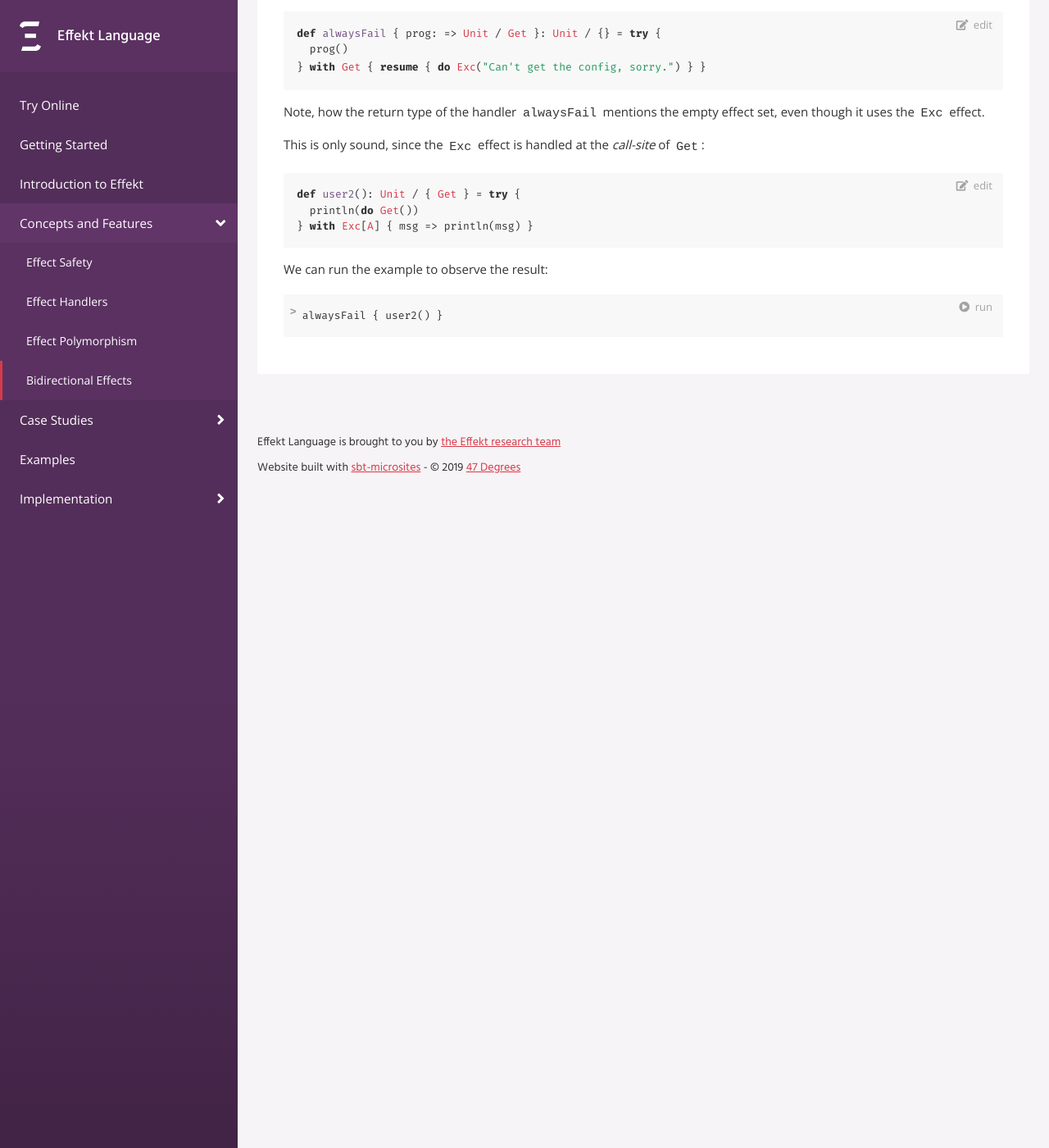
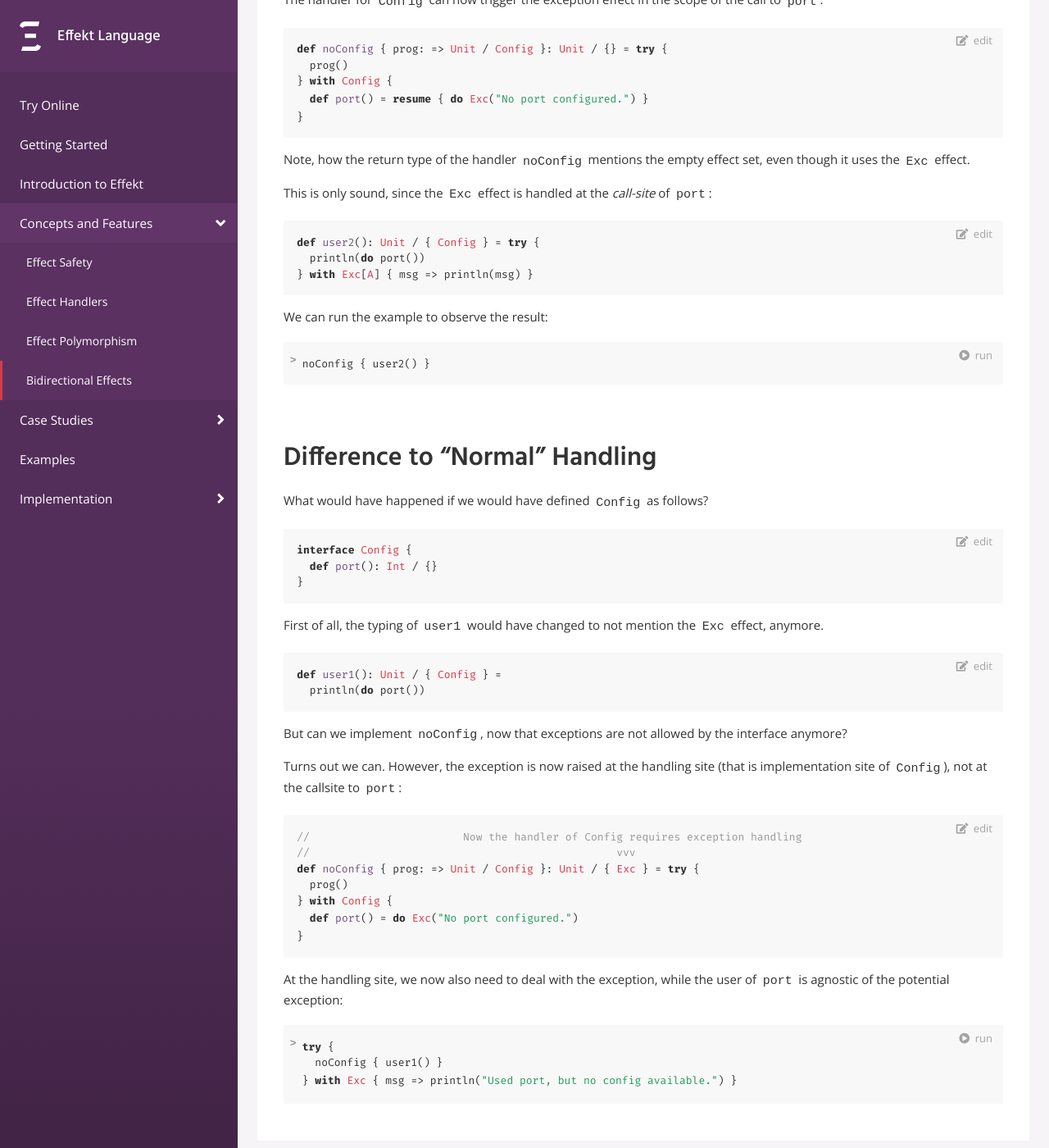
Before and after one commit to effekt-lang/effekt-website, a Jekyll site: the page built from docs/concepts/bidirectional.md, in a window 1280 px wide and 1400 px high, scrolled down 914 px. Shown: the whole window at 82% size. Built offline with Jekyll 4.4.1, drawn with Linux system fonts in a browser that asks for light colours; some of the changed text lies outside the part shown.

Commit message:
Update bidirectional effects

````diff
--- a/docs/concepts/bidirectional.md
+++ b/docs/concepts/bidirectional.md
@@ -19,39 +19,81 @@ Let us assume the following standard definition of an exception effect:
 ```effekt
 effect Exc[A](msg: String): A
 ```
-The new feature of bidirectional effects is that effect operations can now be
+The new feature of bidirectional effects is that (effect) operations can now be
 declared to use additional effects. For example, here is the definition of a
-`Get` effect that can fail:
+`Config` interface that features a potentially failing `port` operation:
 ```effekt
-type Config = Int
-effect Get(): Config / Exc
+interface Config {
+  def port(): Int / { Exc }
+}
 ```
 Calling a bidirectional effect introduces both the effect itself, as well as
 its exposed implementation effects at the callsite.
 ```effekt
-def user1(): Unit / { Get, Exc } =
-  println(do Get())
+def user1(): Unit / { Config, Exc } =
+  println(do port())
 ```
-The handler for `Get` can now trigger the exception effect in the scope of the
-call to `Get`:
+The handler for `Config` can now trigger the exception effect in the scope of the
+call to `port`:
 
 ```effekt
-def alwaysFail { prog: => Unit / Get }: Unit / {} = try {
+def noConfig { prog: => Unit / Config }: Unit / {} = try {
   prog()
-} with Get { resume { do Exc("Can't get the config, sorry.") } }
+} with Config {
+  def port() = resume { do Exc("No port configured.") }
+}
 ```
-Note, how the return type of the handler `alwaysFail` mentions the empty effect
+Note, how the return type of the handler `noConfig` mentions the empty effect
 set, even though it uses the `Exc` effect.
 
 This is only sound, since the `Exc` effect is handled at the _call-site_ of
-`Get`:
+`port`:
 
 ```effekt
-def user2(): Unit / { Get } = try {
-  println(do Get())
+def user2(): Unit / { Config } = try {
+  println(do port())
 } with Exc[A] { msg => println(msg) }
 ```
 We can run the example to observe the result:
 ```effekt:repl
-alwaysFail { user2() }
+noConfig { user2() }
 ```
+
+## Difference to "Normal" Handling
+What would have happened if we would have defined `Config` as follows?
+
+```effekt:reset
+interface Config {
+  def port(): Int / {}
+}
+```
+```effekt:hide
+effect Exc[A](msg: String): A
+```
+
+First of all, the typing of `user1` would have changed to not mention the `Exc` effect, anymore.
+```
+def user1(): Unit / { Config } =
+  println(do port())
+```
+But can we implement `noConfig`, now that exceptions are not allowed by the interface anymore?
+
+Turns out we can. However, the exception is now raised at the handling site (that is
+implementation site of `Config`), not at the callsite to `port`:
+```
+//                        Now the handler of Config requires exception handling
+//                                                vvv
+def noConfig { prog: => Unit / Config }: Unit / { Exc } = try {
+  prog()
+} with Config {
+  def port() = do Exc("No port configured.")
+}
+```
+
+At the handling site, we now also need to deal with the exception, while the user of `port` is agnostic of the potential exception:
+
+```effekt:repl
+try {
+  noConfig { user1() }
+} with Exc { msg => println("Used port, but no config available.") }
+```
````
